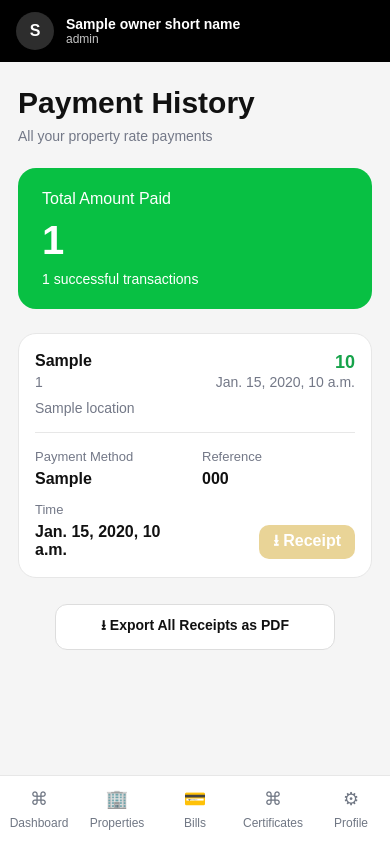
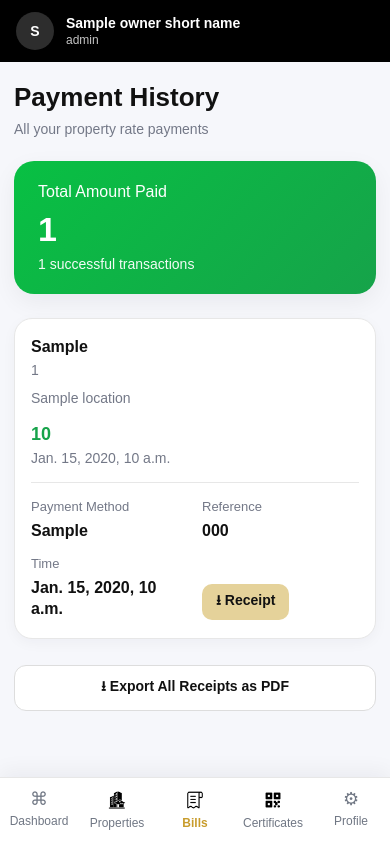
Before and after one commit to GT-Raph/mmda_property_rate, a Django app: template templates/citizens/payment_history.html in a window 390 px wide. Run offline with Django 3.2, Linux system fonts and the light colour scheme; the template is opened without the code that fills it: most values are stand-ins (such as "Sample title", 1, 10 or a date in 2020).

Commit message:
feat: Update payment history template for improved layout and styling

```diff
--- a/templates/citizens/dashboard.html
+++ b/templates/citizens/dashboard.html
@@ -1080,7 +1080,7 @@
             Certificates
         </a>
 
-        <a href="{% url 'citizens:profile' %}" class="active">
+        <a href="{% url 'citizens:profile' %}">
             <span class="nav-ico">⚙</span>
             Profile
         </a>
--- a/templates/citizens/payment_history.html
+++ b/templates/citizens/payment_history.html
@@ -1,29 +1,344 @@
+{% load static %}
 <!DOCTYPE html>
 <html lang="en">
 <head>
     <meta charset="UTF-8">
     <meta name="viewport" content="width=device-width, initial-scale=1.0">
-    <title>Payment History</title>
+    <title>{{ page_title|default:"Payment History" }}</title>
     <style>
-        :root{--bg:#f5f5f5;--panel:#fff;--line:#e7e7e7;--text:#111;--muted:#737887;--green:#08c043;--gold:#e5d29a}
-        *{box-sizing:border-box} body{margin:0;font-family:Arial,Helvetica,sans-serif;background:var(--bg);color:var(--text)}
-        .topbar{background:#000;color:#fff;display:flex;align-items:center;justify-content:space-between;padding:12px 16px}
-        .topbar-left{display:flex;align-items:center;gap:12px}.avatar{width:38px;height:38px;border-radius:50%;background:#2d2d2d;display:grid;place-items:center;font-weight:700}.owner-meta strong{display:block;font-size:14px}.owner-meta small{display:block;font-size:12px;color:#c5c5c5}
-        .page{max-width:980px;margin:0 auto;padding:24px 18px 120px}.page h1{margin:0 0 8px;font-size:30px;font-weight:800}.sub{margin:0 0 24px;color:var(--muted);font-size:14px}
-        .summary{background:#08c043;border-radius:18px;color:#fff;padding:22px 24px;margin-bottom:24px}
-        .summary .title{font-size:16px;margin-bottom:10px}.summary .value{font-size:40px;font-weight:800;margin-bottom:8px}.summary .meta{font-size:14px}
-        .payment-card{background:#fff;border:1px solid var(--line);border-radius:18px;padding:18px 16px;margin-bottom:14px}
-        .top{display:flex;justify-content:space-between;gap:16px}.ref{font-size:16px;font-weight:800}.bill-number{color:var(--muted);font-size:14px;margin-top:4px}.loc{color:var(--muted);font-size:14px;margin-top:10px}
-        .amount{text-align:right}.amount strong{display:block;color:#16a34a;font-size:18px}.amount span{color:var(--muted);font-size:14px}
-        .divider{height:1px;background:var(--line);margin:16px 0}
-        .grid{display:grid;grid-template-columns:repeat(4,minmax(0,1fr));gap:14px;align-items:end}
-        .label{color:var(--muted);font-size:13px;margin-bottom:6px}.value{font-weight:800;font-size:16px}
-        .receipt-btn{display:inline-flex;align-items:center;justify-content:center;height:34px;padding:0 14px;border-radius:10px;background:#e9d497;color:#fff;font-weight:700;text-decoration:none}
-        .export-wrap{text-align:center;margin-top:26px}.export-btn{display:inline-flex;align-items:center;justify-content:center;min-width:280px;height:46px;border-radius:12px;border:1px solid #ddd;background:#fff;color:#111;font-size:14px;font-weight:700;text-decoration:none}
-        .empty{background:#fff;border:1px dashed #d0d0d0;border-radius:18px;padding:24px;color:var(--muted);font-size:14px;text-align:center}
-        .bottom-nav{position:fixed;left:0;right:0;bottom:0;background:#fff;border-top:1px solid var(--line);display:grid;grid-template-columns:repeat(5,1fr);z-index:100}
-        .bottom-nav a{padding:12px 8px 14px;text-align:center;text-decoration:none;color:#707784;font-size:12px}.nav-ico{display:block;font-size:18px;margin-bottom:6px}
-        @media (max-width:700px){.grid{grid-template-columns:repeat(2,minmax(0,1fr))}}
+        :root{
+            --bg:#f6f7fb;
+            --panel:#ffffff;
+            --line:#e7e7e7;
+            --text:#111111;
+            --muted:#737887;
+            --green:#08c043;
+            --green-dark:#16a34a;
+            --gold:#e5d29a;
+            --gold-deep:#c89c2c;
+            --shadow:0 8px 24px rgba(17,24,39,0.06);
+            --shadow-soft:0 4px 14px rgba(17,24,39,0.04);
+        }
+
+        *{
+            box-sizing:border-box;
+        }
+
+        body{
+            margin:0;
+            font-family:Arial, Helvetica, sans-serif;
+            background:var(--bg);
+            color:var(--text);
+        }
+
+        .topbar{
+            background:#000;
+            color:#fff;
+            display:flex;
+            align-items:center;
+            justify-content:space-between;
+            padding:12px 16px;
+            position:sticky;
+            top:0;
+            z-index:90;
+        }
+
+        .topbar-left{
+            display:flex;
+            align-items:center;
+            gap:12px;
+            min-width:0;
+        }
+
+        .avatar{
+            width:38px;
+            height:38px;
+            border-radius:50%;
+            background:#2d2d2d;
+            display:grid;
+            place-items:center;
+            font-weight:700;
+            font-size:14px;
+            flex-shrink:0;
+        }
+
+        .owner-meta strong{
+            display:block;
+            font-size:14px;
+            line-height:1.2;
+        }
+
+        .owner-meta small{
+            display:block;
+            font-size:12px;
+            color:#c5c5c5;
+            margin-top:2px;
+        }
+
+        .page{
+            max-width:980px;
+            margin:0 auto;
+            padding:24px 18px 120px;
+        }
+
+        .page h1{
+            margin:0 0 8px;
+            font-size:30px;
+            font-weight:800;
+        }
+
+        .sub{
+            margin:0 0 24px;
+            color:var(--muted);
+            font-size:14px;
+        }
+
+        .summary{
+            background:linear-gradient(135deg, #08c043 0%, #16a34a 100%);
+            border-radius:20px;
+            color:#fff;
+            padding:22px 24px;
+            margin-bottom:24px;
+            box-shadow:var(--shadow);
+        }
+
+        .summary .title{
+            font-size:16px;
+            margin-bottom:10px;
+        }
+
+        .summary .value{
+            font-size:40px;
+            font-weight:800;
+            margin-bottom:8px;
+            line-height:1.1;
+        }
+
+        .summary .meta{
+            font-size:14px;
+            opacity:.95;
+        }
+
+        .payment-card{
+            background:var(--panel);
+            border:1px solid var(--line);
+            border-radius:18px;
+            padding:18px 16px;
+            margin-bottom:14px;
+            box-shadow:var(--shadow-soft);
+        }
+
+        .top{
+            display:flex;
+            justify-content:space-between;
+            gap:16px;
+            align-items:flex-start;
+        }
+
+        .ref{
+            font-size:16px;
+            font-weight:800;
+            line-height:1.3;
+            word-break:break-word;
+        }
+
+        .bill-number{
+            color:var(--muted);
+            font-size:14px;
+            margin-top:4px;
+        }
+
+        .loc{
+            color:var(--muted);
+            font-size:14px;
+            margin-top:10px;
+            line-height:1.45;
+        }
+
+        .amount{
+            text-align:right;
+            flex-shrink:0;
+        }
+
+        .amount strong{
+            display:block;
+            color:var(--green-dark);
+            font-size:18px;
+            line-height:1.2;
+        }
+
+        .amount span{
+            color:var(--muted);
+            font-size:14px;
+            margin-top:4px;
+            display:block;
+        }
+
+        .divider{
+            height:1px;
+            background:var(--line);
+            margin:16px 0;
+        }
+
+        .grid{
+            display:grid;
+            grid-template-columns:repeat(4, minmax(0,1fr));
+            gap:14px;
+            align-items:end;
+        }
+
+        .label{
+            color:var(--muted);
+            font-size:13px;
+            margin-bottom:6px;
+        }
+
+        .value{
+            font-weight:800;
+            font-size:16px;
+            line-height:1.35;
+            word-break:break-word;
+        }
+
+        .receipt-wrap{
+            text-align:right;
+        }
+
+        .receipt-btn{
+            display:inline-flex;
+            align-items:center;
+            justify-content:center;
+            height:36px;
+            padding:0 14px;
+            border-radius:10px;
+            background:var(--gold);
+            color:#111;
+            font-weight:700;
+            text-decoration:none;
+            font-size:14px;
+        }
+
+        .export-wrap{
+            text-align:center;
+            margin-top:26px;
+        }
+
+        .export-btn{
+            display:inline-flex;
+            align-items:center;
+            justify-content:center;
+            min-width:280px;
+            height:46px;
+            border-radius:12px;
+            border:1px solid #ddd;
+            background:#fff;
+            color:#111;
+            font-size:14px;
+            font-weight:700;
+            text-decoration:none;
+            padding:0 16px;
+        }
+
+        .empty{
+            background:#fff;
+            border:1px dashed #d0d0d0;
+            border-radius:18px;
+            padding:24px;
+            color:var(--muted);
+            font-size:14px;
+            text-align:center;
+        }
+
+        .bottom-nav{
+            position:fixed;
+            left:0;
+            right:0;
+            bottom:0;
+            background:#fff;
+            border-top:1px solid var(--line);
+            display:grid;
+            grid-template-columns:repeat(5,1fr);
+            z-index:100;
+            box-shadow:0 -6px 20px rgba(17,24,39,0.05);
+        }
+
+        .bottom-nav a{
+            padding:12px 8px 14px;
+            text-align:center;
+            text-decoration:none;
+            color:#707784;
+            font-size:12px;
+        }
+
+        .bottom-nav a.active{
+            color:var(--gold-deep);
+            font-weight:700;
+        }
+
+        .nav-ico{
+            display:block;
+            font-size:18px;
+            margin-bottom:6px;
+            line-height:1;
+        }
+
+        .nav-img{
+            display:flex;
+            align-items:center;
+            justify-content:center;
+            width:20px;
+            height:20px;
+            margin:0 auto 6px;
+        }
+
+        .nav-img img{
+            width:18px;
+            height:18px;
+            object-fit:contain;
+            display:block;
+        }
+
+        .bottom-nav a.active .nav-img img{
+            filter:sepia(1) saturate(4) hue-rotate(350deg) brightness(0.95);
+        }
+
+        @media (max-width:700px){
+            .page{
+                padding:20px 14px 120px;
+            }
+
+            .page h1{
+                font-size:26px;
+            }
+
+            .summary .value{
+                font-size:34px;
+            }
+
+            .grid{
+                grid-template-columns:repeat(2, minmax(0,1fr));
+            }
+        }
+
+        @media (max-width:520px){
+            .top{
+                flex-direction:column;
+                align-items:flex-start;
+            }
+
+            .amount{
+                text-align:left;
+            }
+
+            .receipt-wrap{
+                text-align:left;
+            }
+
+            .export-btn{
+                width:100%;
+                min-width:0;
+            }
+        }
     </style>
 </head>
 <body>
@@ -35,7 +350,6 @@
                 <small>{{ owner_role }}</small>
             </div>
         </div>
-    <!-- <div style="font-size:28px;">☰</div> -->
     </header>
 
     <main class="page">
@@ -57,6 +371,7 @@
                             <div class="bill-number">{{ payment.bill_number }}</div>
                             <div class="loc">{{ payment.location }}</div>
                         </div>
+
                         <div class="amount">
                             <strong>{{ payment.amount }}</strong>
                             <span>{{ payment.date_label }}</span>
@@ -70,15 +385,18 @@
                             <div class="label">Payment Method</div>
                             <div class="value">{{ payment.payment_method }}</div>
                         </div>
+
                         <div>
                             <div class="label">Reference</div>
                             <div class="value">{{ payment.reference_code }}</div>
                         </div>
+
                         <div>
                             <div class="label">Time</div>
                             <div class="value">{{ payment.time_label }}</div>
                         </div>
-                    <div style="text-align:right;">
+
+                        <div class="receipt-wrap">
                             <a href="#" class="receipt-btn">⭳ Receipt</a>
                         </div>
                     </div>
@@ -94,11 +412,36 @@
     </main>
 
     <nav class="bottom-nav">
-    <a href="{% url 'citizens:dashboard' %}"><span class="nav-ico">⌘</span>Dashboard</a>
-    <a href="{% url 'citizens:properties' %}"><span class="nav-ico">🏢</span>Properties</a>
-    <a href="{% url 'citizens:bills' %}"><span class="nav-ico">💳</span>Bills</a>
-    <a href="{% url 'citizens:certificates' %}"><span class="nav-ico">⌘</span>Certificates</a>
-    <a href="{% url 'admins:settings' %}?tab=profile"><span class="nav-ico">⚙</span>Profile</a>
+        <a href="{% url 'citizens:dashboard' %}">
+            <span class="nav-ico">⌘</span>
+            Dashboard
+        </a>
+
+        <a href="{% url 'citizens:properties' %}">
+            <span class="nav-ico nav-img">
+                <img src="{% static 'images/property.png' %}" alt="Properties">
+            </span>
+            Properties
+        </a>
+
+        <a href="{% url 'citizens:bills' %}" class="active">
+            <span class="nav-ico nav-img">
+                <img src="{% static 'images/bill.png' %}" alt="Bills">
+            </span>
+            Bills
+        </a>
+
+        <a href="{% url 'citizens:certificates' %}">
+            <span class="nav-ico nav-img">
+                <img src="{% static 'images/qr-code.png' %}" alt="Certificates">
+            </span>
+            Certificates
+        </a>
+
+        <a href="{% url 'citizens:profile' %}">
+            <span class="nav-ico">⚙</span>
+            Profile
+        </a>
     </nav>
 </body>
 </html>
```
Lines whose indentation alone changed are shown as unchanged.
